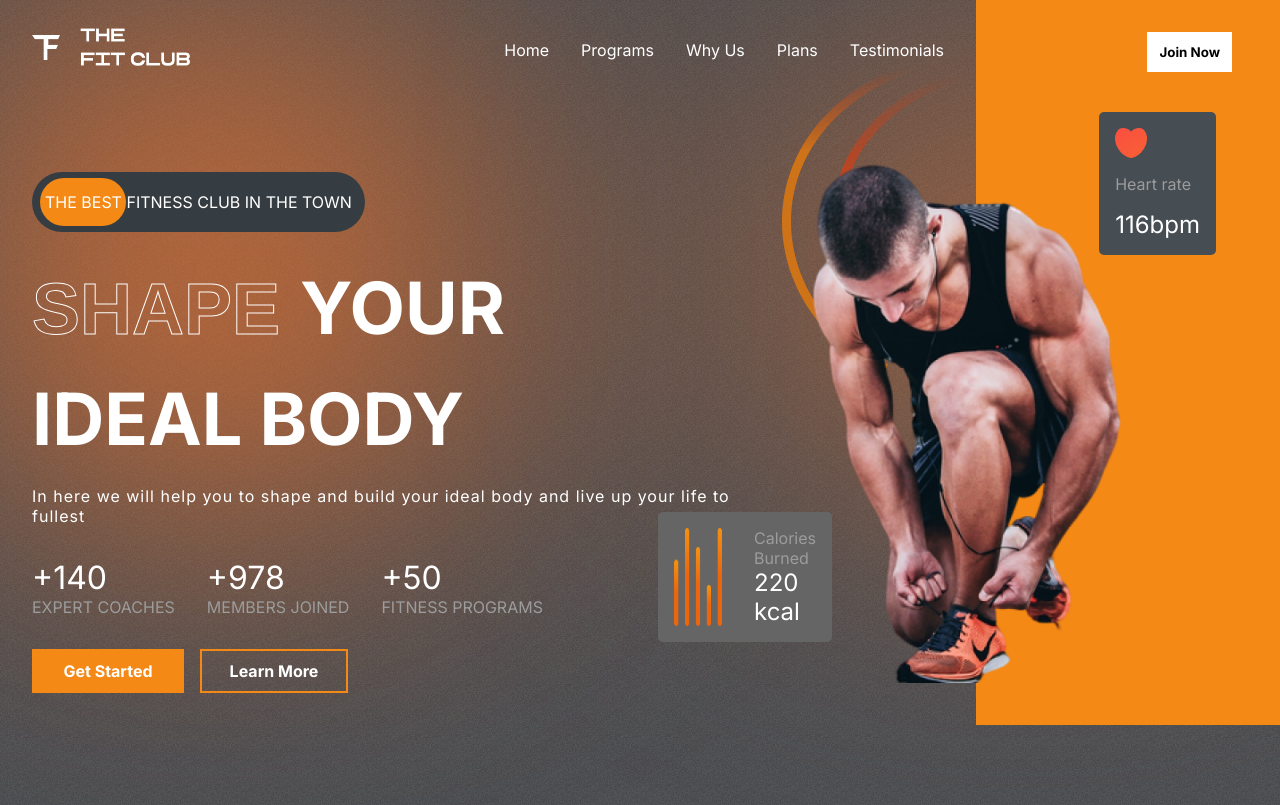
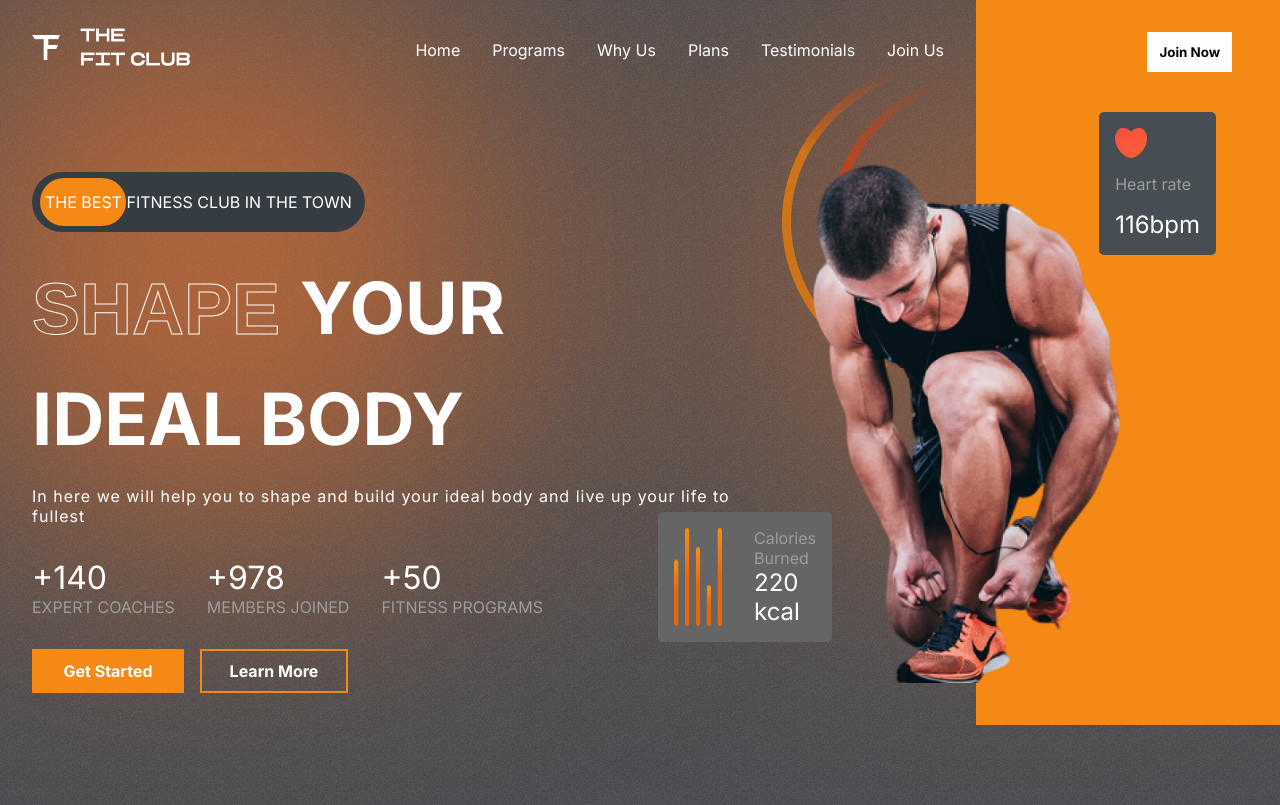
Before and after one commit to dnfarhana/Gym-Website-Using-React-JS, a React (Create React App) app: page / in a window 1280 px wide. Shown: the top 805 px of the page. Built offline with nearby package versions, Linux system fonts and the light colour scheme; the HTML template or start-up script is replaced by a standard one.

Commit message:
update responsive navbar

```diff
--- a/package.json
+++ b/package.json
@@ -12,6 +12,7 @@
     "react": "^18.2.0",
     "react-dom": "^18.2.0",
     "react-scripts": "5.0.1",
+    "react-scroll": "^1.8.9",
     "web-vitals": "^2.1.4"
   },
   "scripts": {
--- a/src/components/Header/Header.css
+++ b/src/components/Header/Header.css
@@ -20,3 +20,15 @@
     color: var(--orange);
     cursor: pointer;
 }
+@media screen and (max-width:768px){
+    .header>:nth-child(2){
+        position: fixed;
+        right: 2rem;
+        z-index: 99;
+    }
+    .header-menu{
+        flex-direction: column;
+        background-color: var(--appColor);
+        padding: 2rem;
+    }
+}
--- a/src/components/Header/Header.jsx
+++ b/src/components/Header/Header.jsx
@@ -1,18 +1,27 @@
-import React from 'react';
+import React, { useState } from 'react';
 import './Header.css';
 import Logo from "../../assets/logo.png";
+import Bars from "../../assets/bars.png";
+import {Link} from "react-scroll";
 
 const Header = () =>{
+    const mobile = window.innerWidth<=768 ? true :false;
+    const [menuOpened, setMenuOpened] = useState(false)
     return(
         <div className="header">
             <img src={Logo} alt='logo' className='logo'/>
-            <ul className='header-menu'>
-                <li>Home</li>
-                <li>Programs</li>
-                <li>Why Us</li>
-                <li>Plans</li>
-                <li>Testimonials</li>
-            </ul>
+            {(menuOpened===false && mobile===true)? (<div style={{backgroundColor: 'var(--appColor)', padding: '0.5rem', borderRadius: "5px"}} onClick={()=> setMenuOpened(true)}>
+                <img src={Bars} alt="" style={{width: '1.5rem', height: '1.5rem'}} /></div>):
+                <ul className='header-menu'>
+                <li onClick={()=>setMenuOpened(false)}><Link onClick={()=>setMenuOpened(false)} to='home' span={true} smooth={true}>Home</Link></li>
+                <li><Link onClick={()=>setMenuOpened(false)} to='programs' span={true} smooth={true}>Programs</Link></li>
+                <li><Link onClick={()=>setMenuOpened(false)} to='reasons' span={true} smooth={true}>Why Us</Link></li>
+                <li><Link onClick={()=>setMenuOpened(false)} to='plans' span={true} smooth={true}>Plans</Link></li>
+                <li><Link onClick={()=>setMenuOpened(false)} to='testimonials' span={true} smooth={true}>Testimonials</Link></li>
+                <li><Link onClick={()=>setMenuOpened(false)} to='join-us' span={true} smooth={true}>Join Us</Link></li>
+                </ul>
+            }
+
         </div>
     );
 }
--- a/src/components/Hero/Hero.jsx
+++ b/src/components/Hero/Hero.jsx
@@ -11,7 +11,7 @@
     const transition = {type: 'spring', duration:3};
     const mobile = window.innerWidth<=768 ? true :false;
     return (
-        <div className="hero">
+        <div className="hero" id="home">
             <div className="blur hero-blur"></div>
             <div className="left-h">
                 <Header/>
--- a/src/components/Plans/Plans.jsx
+++ b/src/components/Plans/Plans.jsx
@@ -5,7 +5,7 @@
 
 const Plans = () =>{
     return(
-        <div className="plans-containers">
+        <div className="plans-containers" id='plans'>
             <div className="blur plans-1"></div>
             <div className="blur plans-2"></div>
             <div className="programs-header" style={{gap: '2rem'}}>
--- a/src/components/Reasons/Reasons.css
+++ b/src/components/Reasons/Reasons.css
@@ -74,7 +74,7 @@
 }
 @media screen and (max-width:768px){
     .Reasons{
-        flex-direction: column;
+        flex-direction: column-reverse;
     }
     .left-r{
         grid-auto-rows: auto;
--- a/src/components/Testimonials/Testimonials.jsx
+++ b/src/components/Testimonials/Testimonials.jsx
@@ -11,7 +11,7 @@
     const [selected, setSelected] = useState(0);
     const tLength = testimonialsData.length;
     return(
-        <div className="Testimonials">
+        <div className="Testimonials" id='testimonials'>
             <div className="left-t">
                 <span>Testimonials</span>
                 <span className='stroke-text'>What they</span>
```
Also changed, not shown: 1 other file (tests, documents, lock files or other folders).
